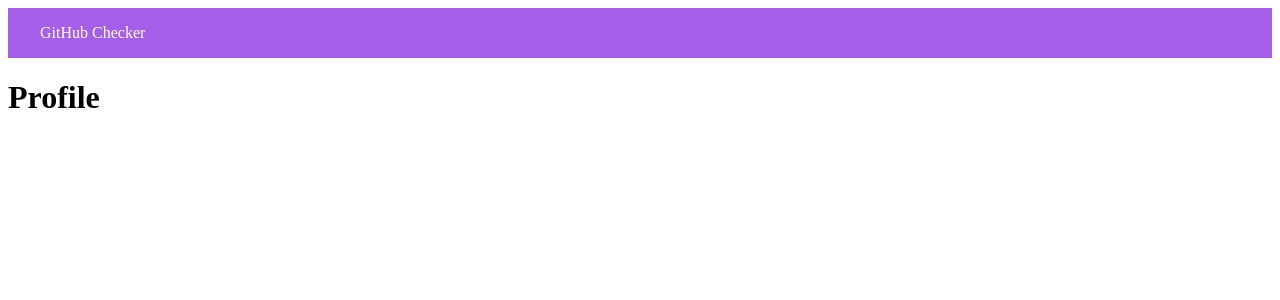
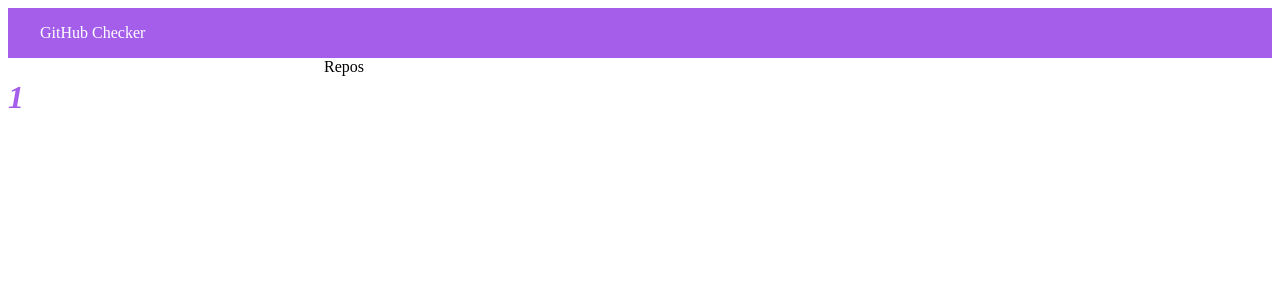
Before and after one commit to Liamm3/github-checker, a React (Create React App) app: page /1 in a window 1280 px wide. Shown: the top 300 px of the page. Built offline with nearby package versions, Linux system fonts and the light colour scheme; what typography would draw is missing.

Commit message:
Add a basic layout

```diff
--- a/src/container/Profile.js
+++ b/src/container/Profile.js
@@ -1,3 +1,28 @@
 import React from "react";
+import styled from "styled-components";
 
-export default () => <h1>Profile</h1>;
+import Heading from "../components/Heading";
+
+const Grid = styled.div`
+  display: grid;
+  height: 100%;
+  grid-template-columns: 1fr 3fr;
+  grid-template-areas: "about repos";
+`;
+
+const About = styled.div`
+  grid-area: "about";
+`;
+
+const Repos = styled.div`
+  grid-area: "about";
+`;
+
+export default ({ match }) => (
+  <Grid>
+    <About>
+      <Heading>{match.params.name}</Heading>
+    </About>
+    <Repos>Repos</Repos>
+  </Grid>
+);
```
